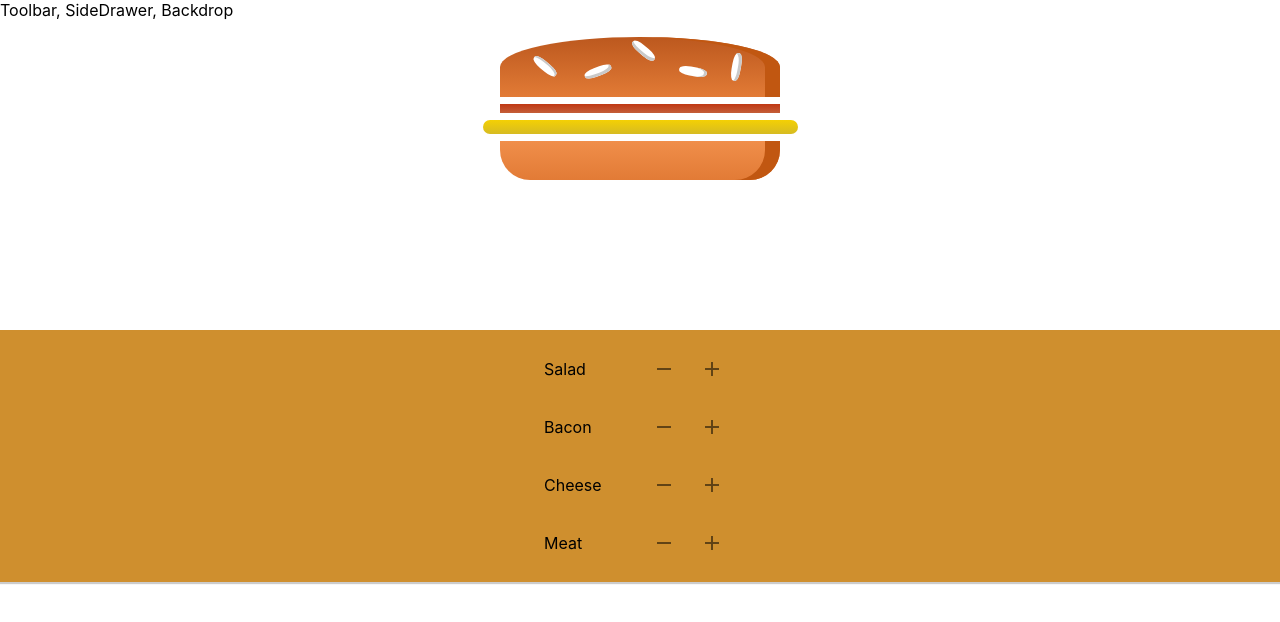
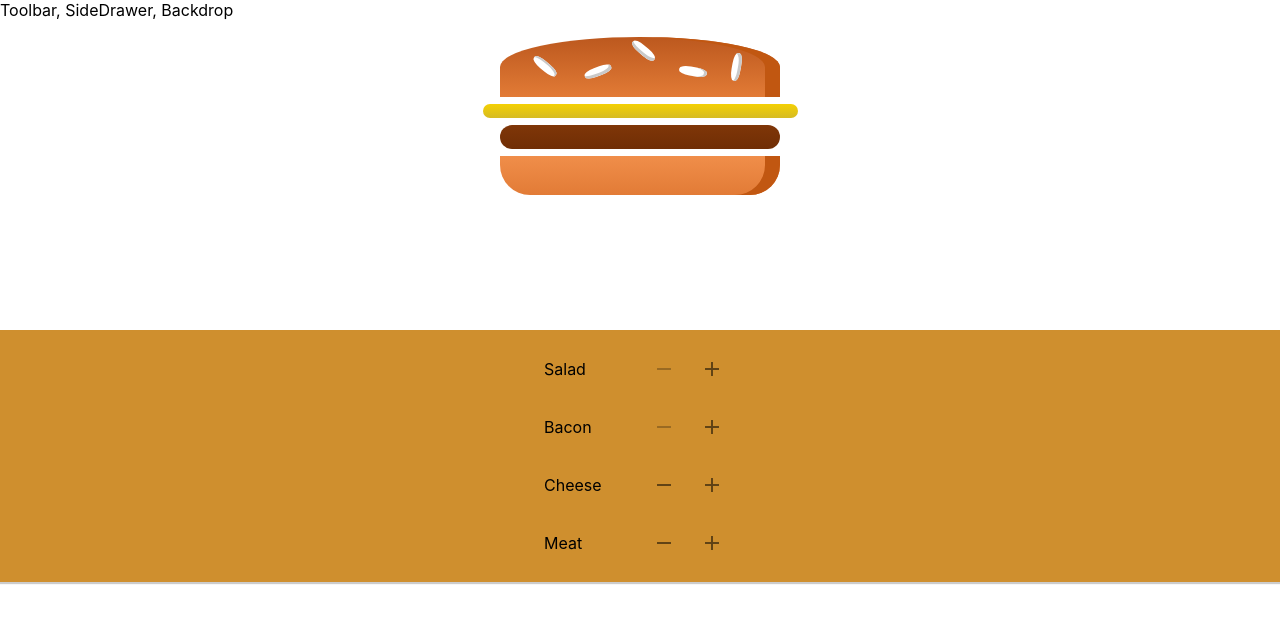
Before and after one commit to boi87/react-burger-builder, a React (Create React App) app: page / in a window 1280 px wide. Shown: the top 622 px of the page. Built offline with nearby package versions, Linux system fonts and the light colour scheme.

Commit message:
disabled prop works

```diff
--- a/src/components/Burger/BuildControls/BuildControl/BuildControl.tsx
+++ b/src/components/Burger/BuildControls/BuildControl/BuildControl.tsx
@@ -4,18 +4,19 @@ import css from './BuildControl.module.css'
 import AddIcon from '@material-ui/icons/Delete';
 import {Icon, IconButton} from "@material-ui/core";
 
-const BuildControl = (props: any) => (
-    <div className={css.buildControl}>
+const BuildControl = (props: any) => {
+    console.log(props);
+    return (<div className={css.buildControl}>
         <div className={css.labelContainer}>{props.label}</div>
         <div className={css.buttonsContainer}>
-            <IconButton  onClick={props.removed}>
+            <IconButton disabled={props.disabled} onClick={props.removed}>
                 <Icon>remove</Icon>
             </IconButton>
             <IconButton onClick={props.added}>
-                <Icon>add</Icon>
+                <Icon>add</Icon>{props.disabled}
             </IconButton>
         </div>
-    </div>
-)
+    </div>)
+}
 
 export default BuildControl;
--- a/src/components/Burger/BuildControls/BuildControls.tsx
+++ b/src/components/Burger/BuildControls/BuildControls.tsx
@@ -17,7 +17,7 @@ const BuildControls = (props: any) => (
                 label={ctrl.label}
                 added={() => props.addedIngredient(ctrl.type)}
                 removed={() => props.removedIngredient(ctrl.type)}
-
+                disabled={props.disabled[ctrl.type]}
             />
         ))}
 
--- a/src/containers/BurgerBuilder/BurgerBuilder.tsx
+++ b/src/containers/BurgerBuilder/BurgerBuilder.tsx
@@ -2,13 +2,13 @@ import React, {Component} from 'react';
 import Auxiliary from '../../hoc/Auxiliary';
 import Burger from "../../components/Burger/Burger";
 import BuildControls from "../../components/Burger/BuildControls/BuildControls";
-import { IState} from "../../models/burger.models";
+import {IState} from "../../models/burger.models";
 
 const INGREDIENT_PRICES = {
-    salad: 0.5,
-    cheese: 0.4,
-    meat: 1.3,
-    bacon: 0.7
+    salad: 50,
+    cheese: 40,
+    meat: 130,
+    bacon: 70
 };
 
 class BurgerBuilder extends Component<{}, IState> {
@@ -21,11 +21,11 @@ class BurgerBuilder extends Component<{}, IState> {
     readonly state: Readonly<IState> = {
         ingredients: {
             salad: 0,
-            bacon: 1,
+            bacon: 0,
             cheese: 1,
-            meat: 0
+            meat: 1
         },
-        totalPrice: 4
+        totalPrice: 170
     };
 
     addIngredientHandler = (type: keyof typeof INGREDIENT_PRICES) => {
@@ -40,10 +40,6 @@ class BurgerBuilder extends Component<{}, IState> {
                 }
             }
         );
-
-        setTimeout(() => {
-            console.log(this.state.totalPrice);
-        },0)
     };
 
     removeIngredientHandler = (type: keyof typeof INGREDIENT_PRICES) => {
@@ -58,19 +54,26 @@ class BurgerBuilder extends Component<{}, IState> {
                 }
             }
         );
-
-        setTimeout(() => {
-            console.log(this.state.totalPrice);
-        },0)
     };
 
     render() {
+        // if no quantity for ingredient, disable remove button
+        const disabled: { [key: string]: boolean } = {
+            salad: false,
+            bacon: false,
+            cheese: false,
+            meat: false
+        };
+        for (let key in this.state?.ingredients) {
+            disabled[key] = this.state?.ingredients[key] <= 0;
+        }
         return (
             <Auxiliary>
                 <Burger ingredients={this.state.ingredients}/>
                 <BuildControls
                     addedIngredient={this.addIngredientHandler}
                     removedIngredient={this.removeIngredientHandler}
+                    disabled={disabled}
                 />
             </Auxiliary>
         )
```
